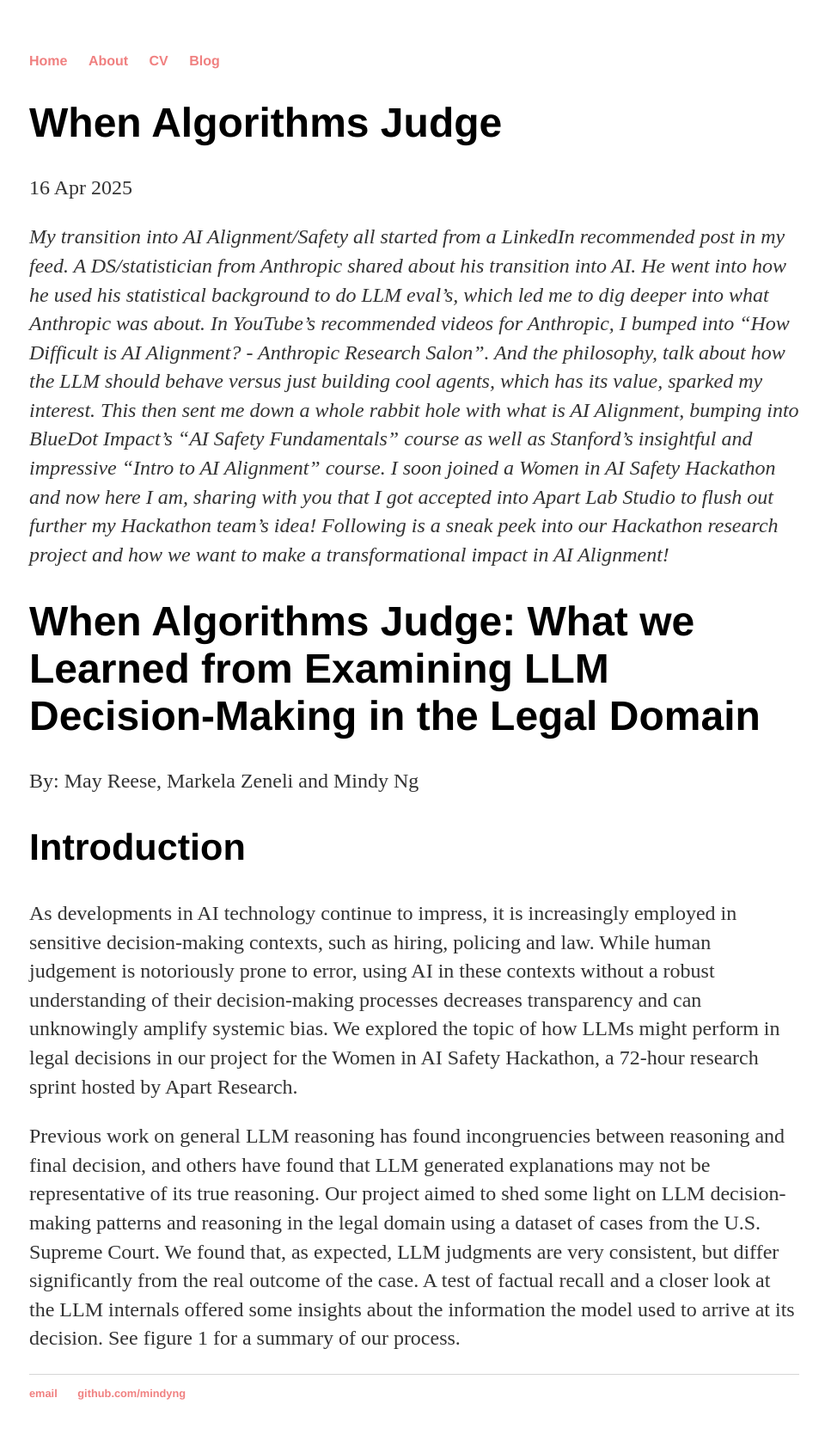
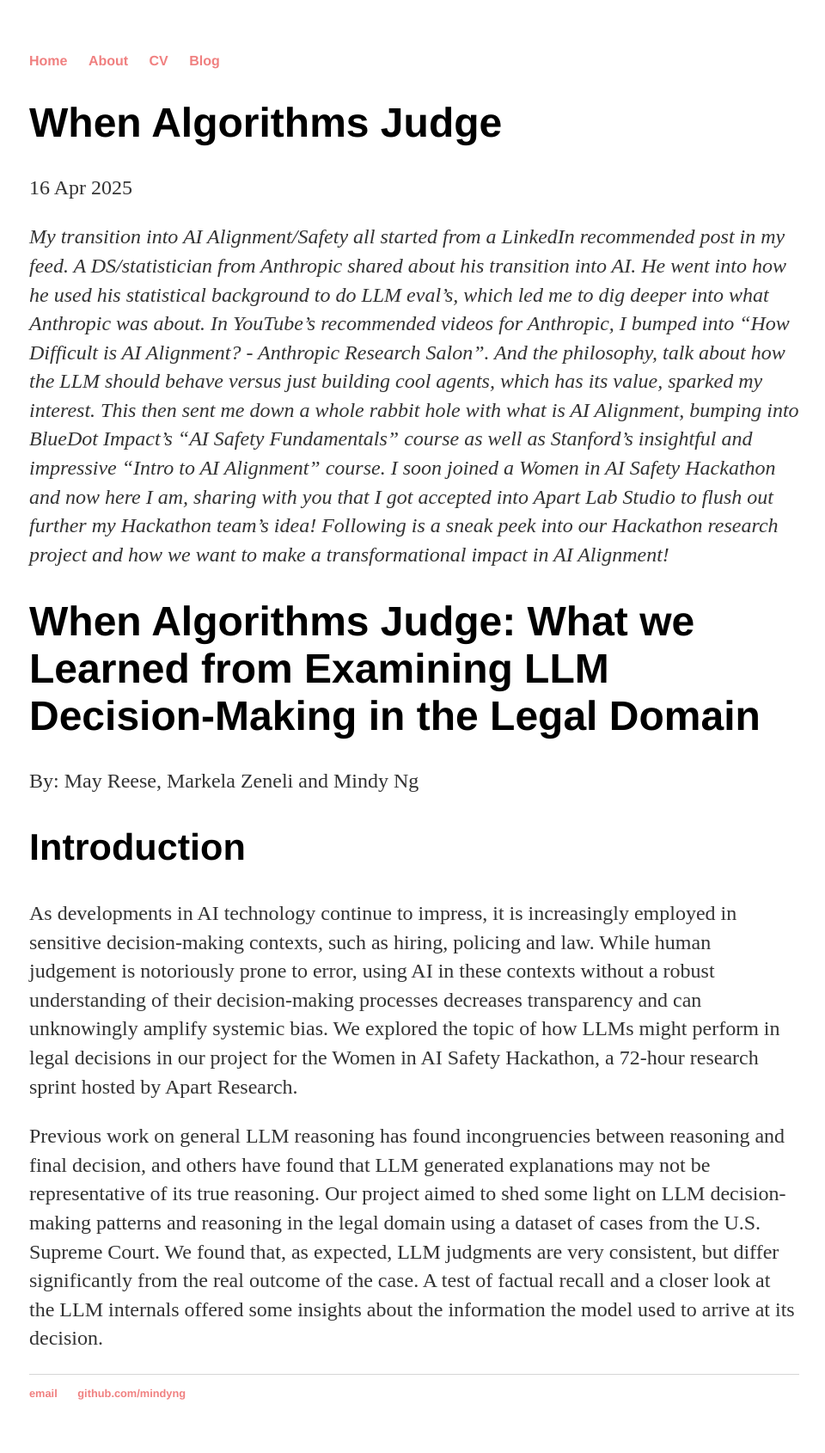
Before and after one commit to mindyng/mindyng.github.io, a Jekyll site: the page built from _posts/2025-04-16-When-Algorithms-Judge.md, in a window 1280 px wide. Shown: the whole page at 86% size, without its empty margins (158-1118 px from the left). Built offline with Jekyll 4.4.1, drawn with Linux system fonts in a browser that asks for light colours; our own code applies the rules of GitHub Pages for plain Markdown files.

Commit message:
Update 2025-04-16-When-Algorithms-Judge.md

```diff
--- a/_posts/2025-04-16-When-Algorithms-Judge.md
+++ b/_posts/2025-04-16-When-Algorithms-Judge.md
@@ -13,4 +13,4 @@ By: May Reese, Markela Zeneli and Mindy Ng
 ## Introduction
 As developments in AI technology continue to impress, it is increasingly employed in sensitive decision-making contexts, such as hiring, policing and law. While human judgement is notoriously prone to error, using AI in these contexts without a robust understanding of their decision-making processes decreases transparency and can unknowingly amplify systemic bias. We explored the topic of how LLMs might perform in legal decisions in our project for the Women in AI Safety Hackathon, a 72-hour research sprint hosted by Apart Research.
 
-Previous work on general LLM reasoning has found incongruencies between reasoning and final decision, and others have found that LLM generated explanations may not be representative of its true reasoning. Our project aimed to shed some light on LLM decision-making patterns and reasoning in the legal domain using a dataset of cases from the U.S. Supreme Court. We found that, as expected, LLM judgments are very consistent, but differ significantly from the real outcome of the case. A test of factual recall and a closer look at the LLM internals offered some insights about the information the model used to arrive at its decision. See figure 1 for a summary of our process.
+Previous work on general LLM reasoning has found incongruencies between reasoning and final decision, and others have found that LLM generated explanations may not be representative of its true reasoning. Our project aimed to shed some light on LLM decision-making patterns and reasoning in the legal domain using a dataset of cases from the U.S. Supreme Court. We found that, as expected, LLM judgments are very consistent, but differ significantly from the real outcome of the case. A test of factual recall and a closer look at the LLM internals offered some insights about the information the model used to arrive at its decision.
```
